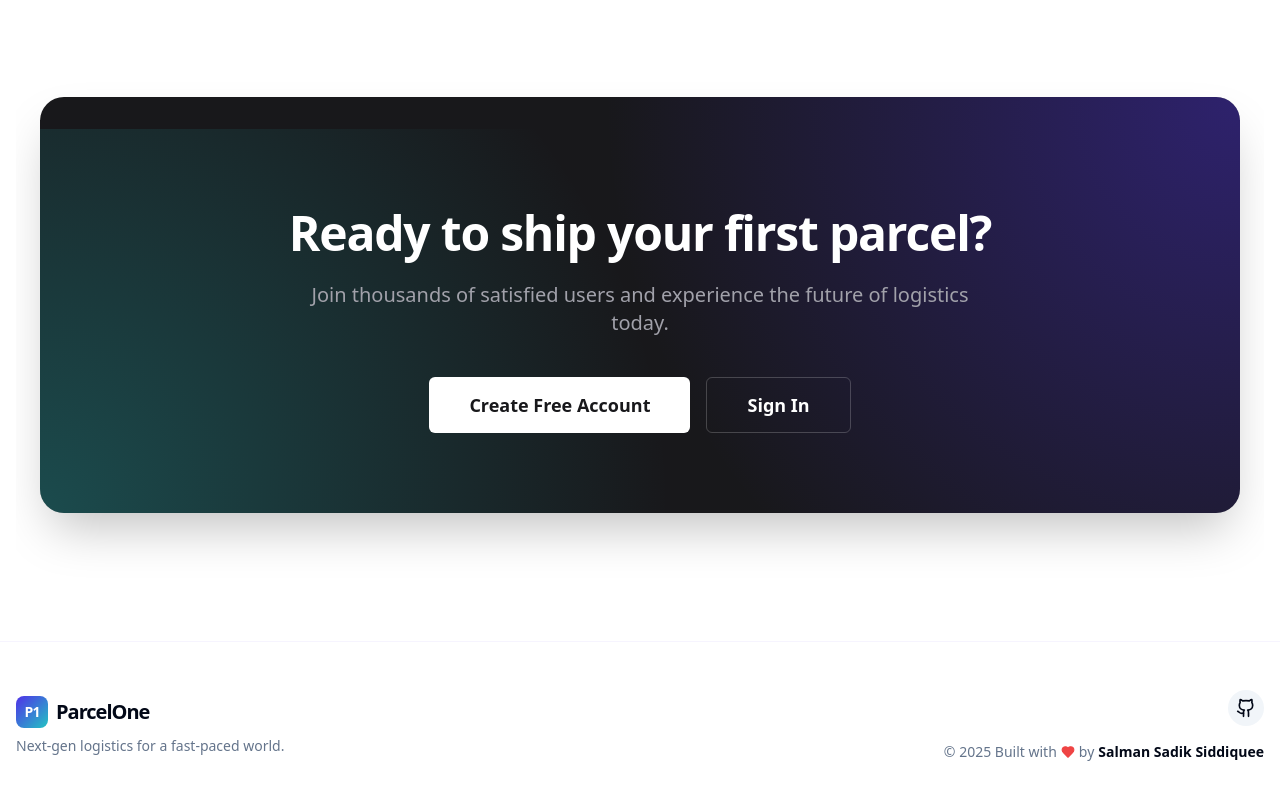
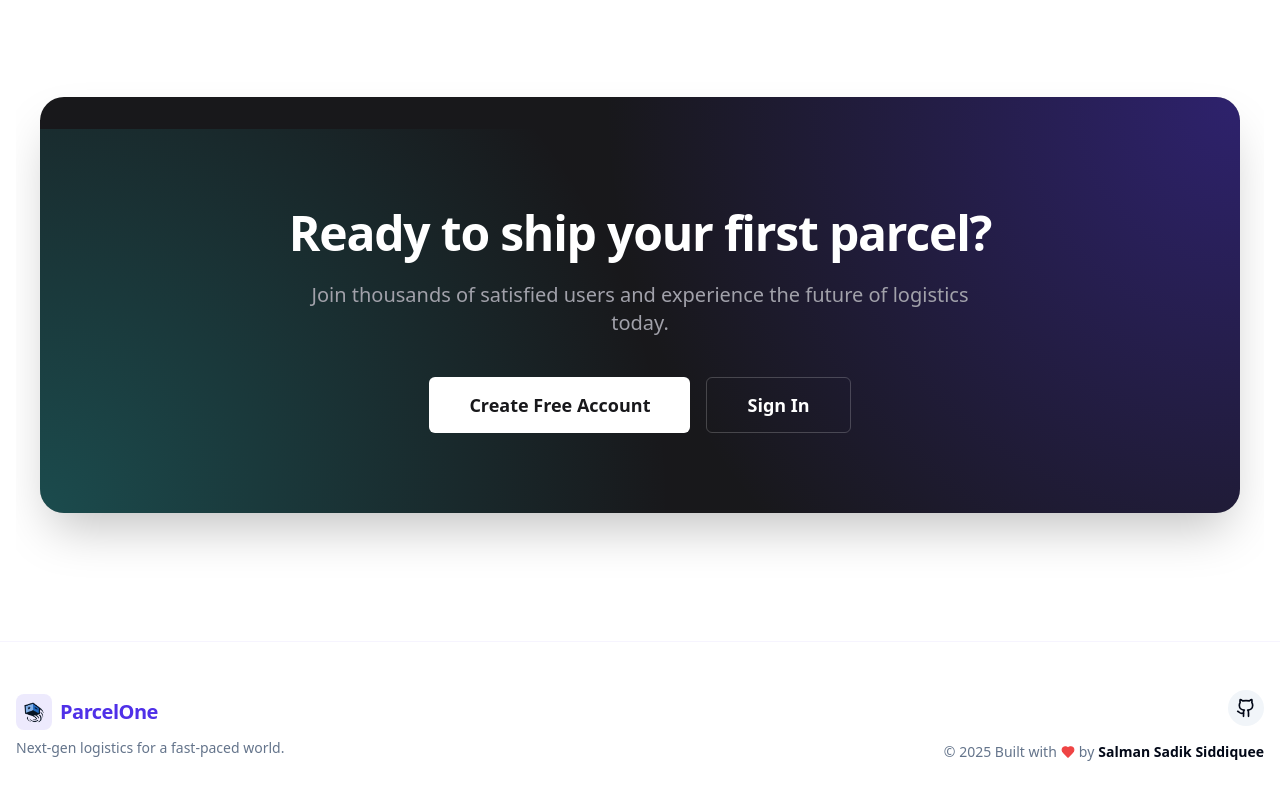
Before and after one commit to salsadsid/parcelone-frontend, a React (Vite) app: page / in a window 1280 px wide. Shown: the part 2421-3221 px from the top of the page. Built offline with nearby package versions, Linux system fonts and the light colour scheme; no server answers.

Commit message:
feat: Replace Footer text logo with a clickable image logo linked to the home page.

```diff
--- a/src/components/Footer.jsx
+++ b/src/components/Footer.jsx
@@ -1,5 +1,6 @@
 import React from 'react';
 import { Github, Heart } from 'lucide-react';
+import { Link } from 'react-router-dom';
 
 const Footer = () => {
     return (
@@ -7,12 +8,12 @@ const Footer = () => {
             <div className="max-w-7xl mx-auto px-4 py-12">
                 <div className="flex flex-col md:flex-row justify-between items-center gap-6">
                     <div className="flex flex-col items-center md:items-start gap-2">
-                        <div className="flex items-center gap-2 text-xl font-bold tracking-tighter">
-                            <div className="w-8 h-8 rounded-lg bg-gradient-to-br from-primary to-secondary flex items-center justify-center text-white text-sm">
-                                P1
+                        <Link to="/" className='flex items-center gap-2 group' onClick={() => setIsMenuOpen(false)}>
+                            <div className="p-1.5 bg-primary/10 rounded-lg group-hover:bg-primary/20 transition-colors">
+                                <img src="parcelone_logo.png" alt="ParcelOne Logo" width={24} className="w-6 h-6" />
                             </div>
-                            ParcelOne
-                        </div>
+                            <h1 className="text-xl font-bold text-primary tracking-tight">ParcelOne</h1>
+                        </Link>
                         <p className="text-sm text-muted-foreground">
                             Next-gen logistics for a fast-paced world.
                         </p>
```
